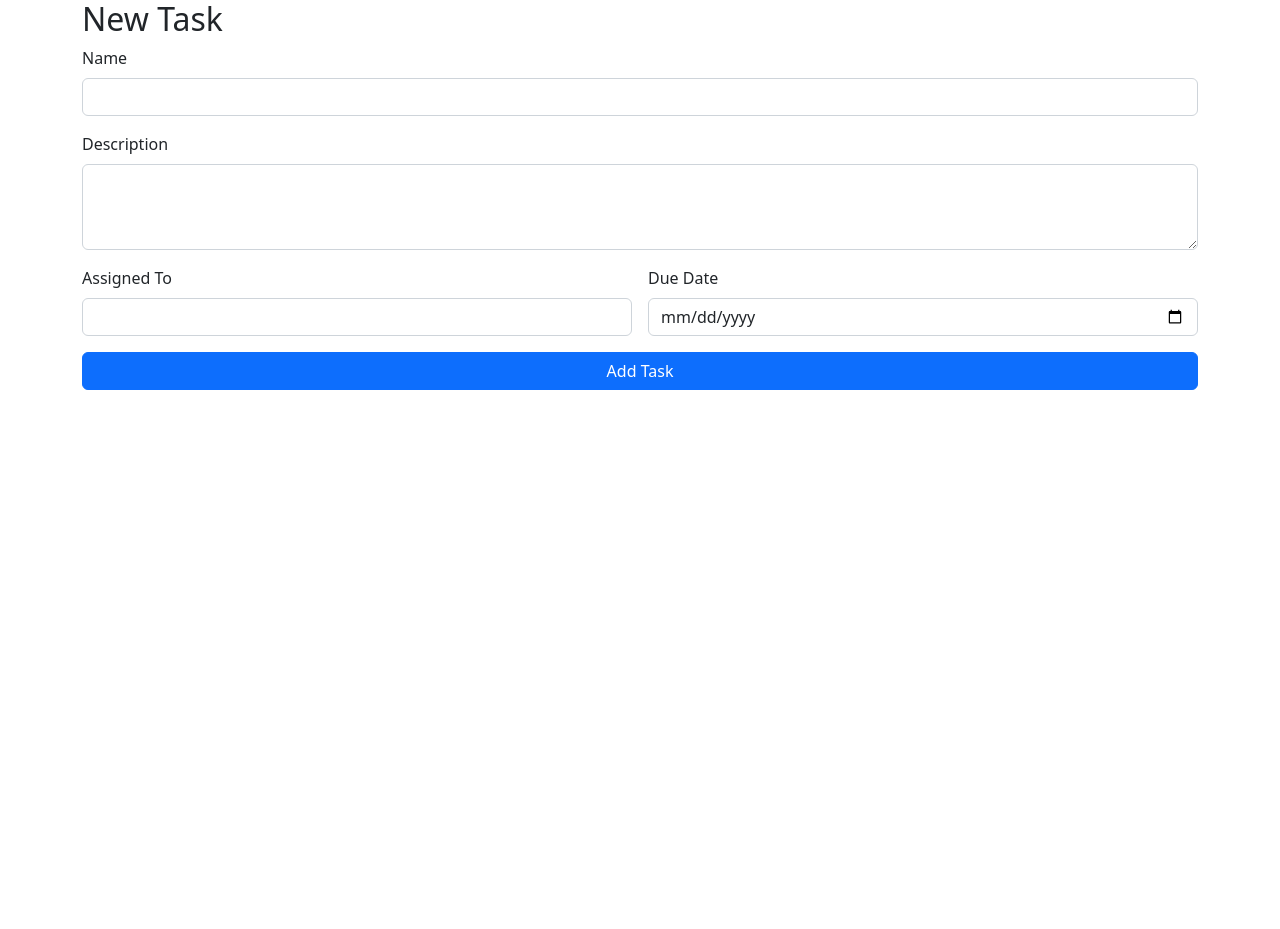
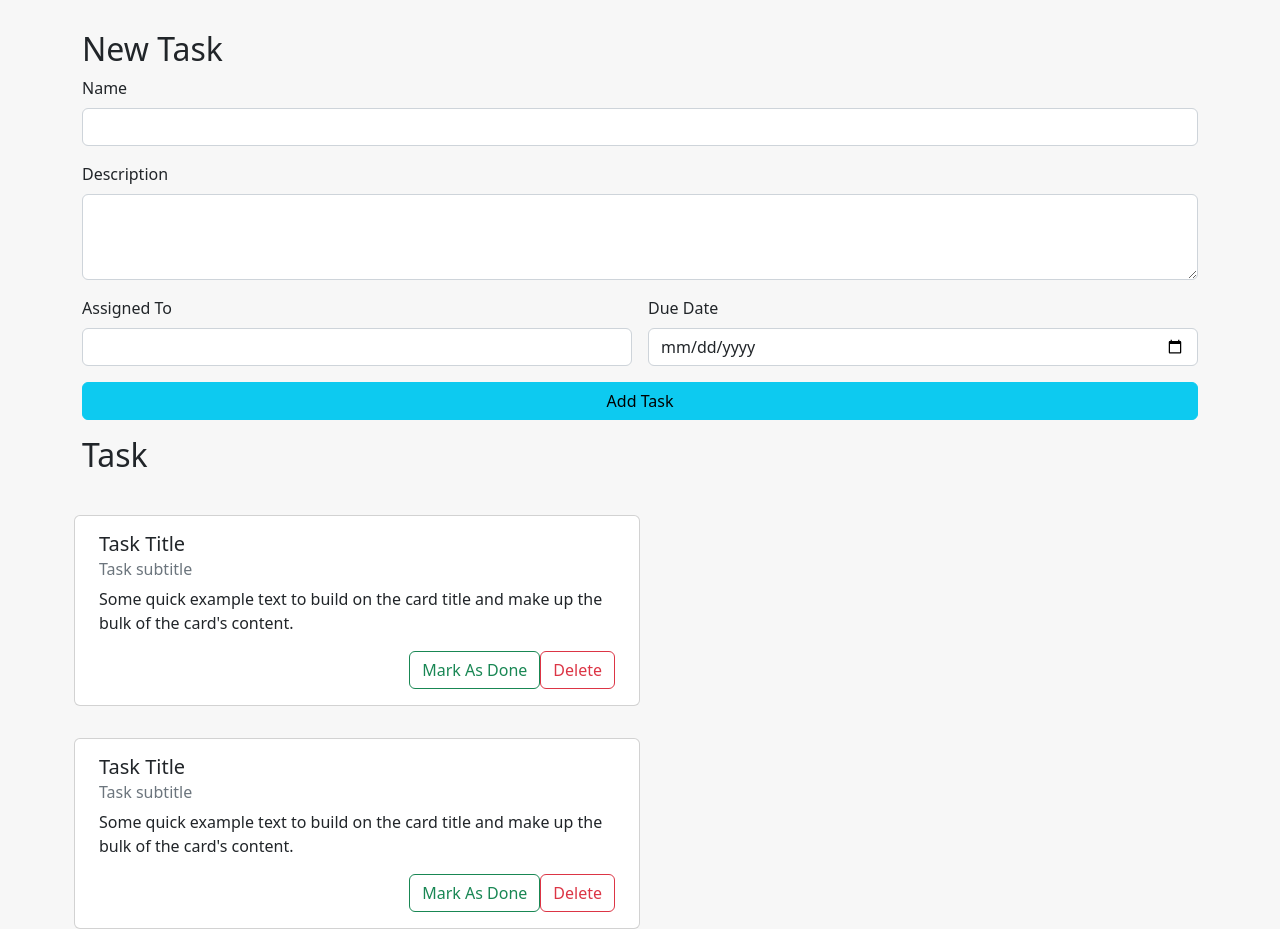
Before and after one commit to Nebiy-Negash/TODO-APP, a plain HTML site: page index.html in a window 1280 px wide. Before the commit the page ends 800 px from the top, so only its background shows below. Drawn offline with nearby package versions, Linux system fonts and the light colour scheme.

Commit message:
new updat on the index.html

```diff
--- a/index.html
+++ b/index.html
@@ -6,7 +6,7 @@
     <meta name="viewport" content="width=device-width, initial-scale=1.0">
     <title>TODO APP</title>
     <link href="https://cdn.jsdelivr.net/npm/bootstrap@5.2.1/dist/css/bootstrap.min.css" rel="stylesheet" integrity="sha384-iYQeCzEYFbKjA/T2uDLTpkwGzCiq6soy8tYaI1GyVh/UjpbCx/TYkiZhlZB6+fzT" crossorigin="anonymous">
-
+    <link href="./assets/style.css" rel="stylesheet" type="text/css">
 </head>
 <body>
   <div class="container">
@@ -35,12 +35,41 @@
       </div>
 
       <div class="d-grid">
-            <button class="btn btn-primary" type="button">Add Task</button>
+          <button class="btn btn-info" type="button" data-bs-toggle="modal" data-bs-target="#exampleModal">Add Task</button>
 
+        </div>
+        <div>
+          <h2>Task</h2>
+        </div>
+        <div style="left: 0%;"></div>
+
+        <div class="card w-50">
+          <div class="card-body">
+            <h5 class="card-title">Task Title</h5>
+            <h6 class="card-subtitle mb-2 text-muted">Task subtitle</h6>
+            <p class="card-text">Some quick example text to build on the card title and make up the bulk of the card's content.</p>
+            <div class="modal-footer">
+              <button type="button" class="btn btn-outline-success">Mark As Done</button>
+              <button type="button" class="btn btn-outline-danger">Delete</button>
+            </div>
+          </div>
+        </div>
+        <div style="left: 0%;"></div>
+
+        <div class="card w-50">
+          <div class="card-body">
+            <h5 class="card-title">Task Title</h5>
+            <h6 class="card-subtitle mb-2 text-muted">Task subtitle</h6>
+            <p class="card-text">Some quick example text to build on the card title and make up the bulk of the card's content.</p>
+            <div class="modal-footer">
+              <button type="button" class="btn btn-outline-success">Mark As Done</button>
+              <button type="button" class="btn btn-outline-danger">Delete</button>
+            </div>
+          </div>
         </div>
 
   </div>
-    </body>
-
+<!-- JavaScript Bundle with Popper -->
+<script src="https://cdn.jsdelivr.net/npm/bootstrap@5.2.1/dist/js/bootstrap.bundle.min.js" integrity="sha384-u1OknCvxWvY5kfmNBILK2hRnQC3Pr17a+RTT6rIHI7NnikvbZlHgTPOOmMi466C8" crossorigin="anonymous"></script>
 </body>
 </html>
```
Lines whose indentation alone changed are shown as unchanged.
